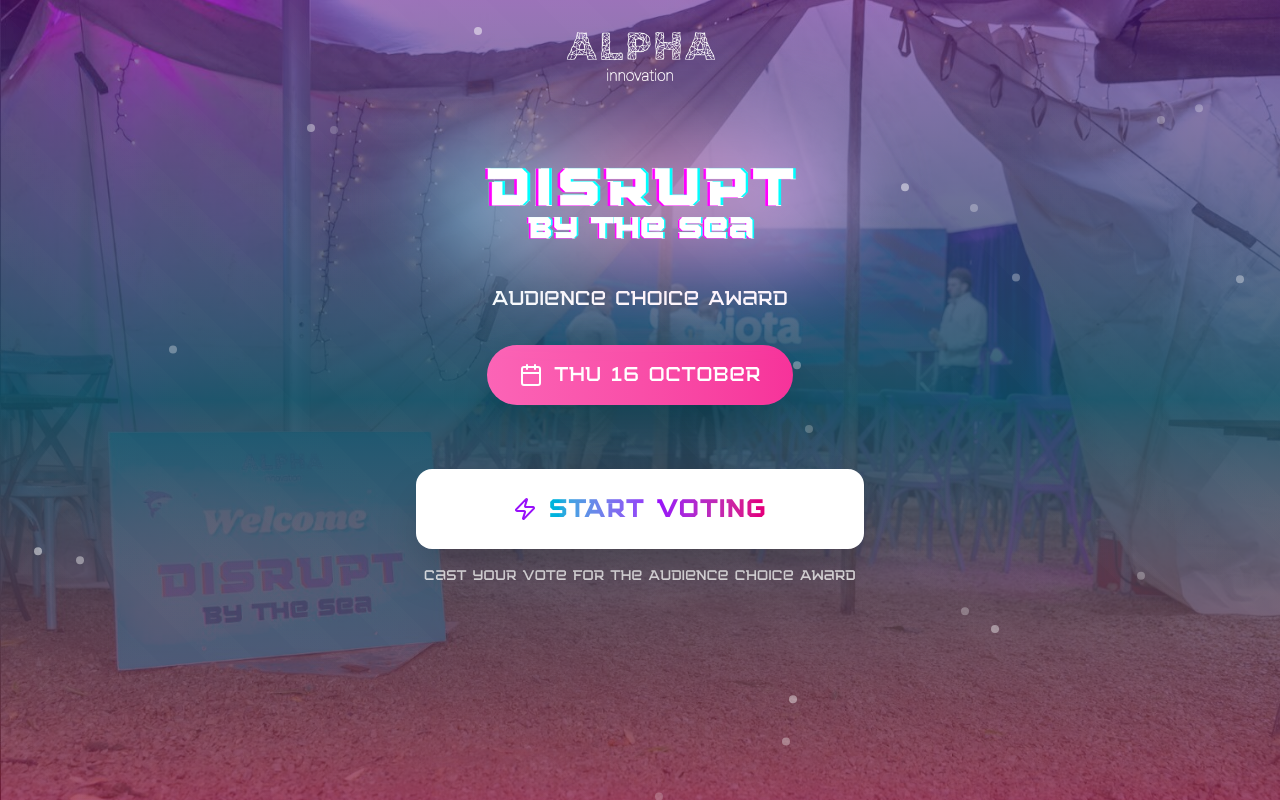
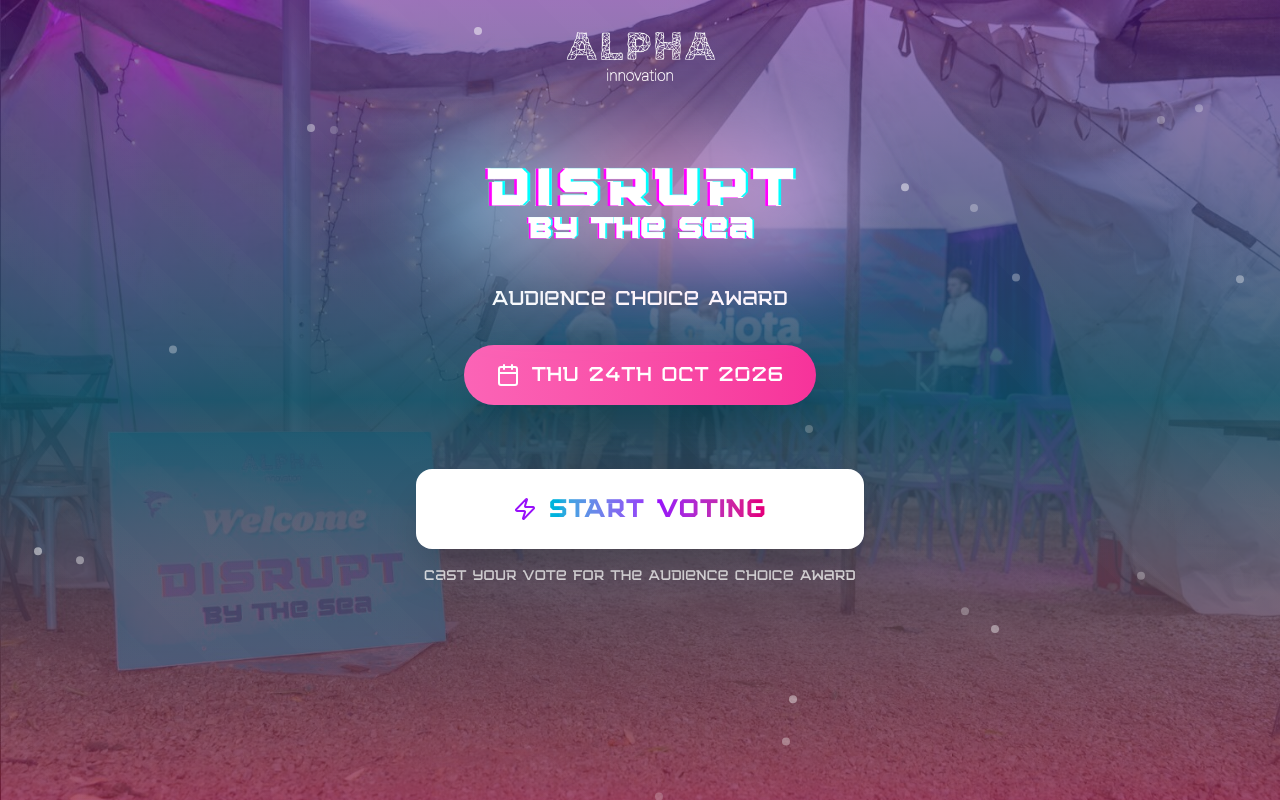
Before and after one commit to peprahobedadjei/Audience-Choice-Award-System, a Next.js app: page / in a window 1280 px wide. Built offline with nearby package versions, Linux system fonts and the light colour scheme.

Commit message:
updated date

```diff
--- a/components/Information.js
+++ b/components/Information.js
@@ -180,7 +180,7 @@ export default function DisruptInfoPage() {
     <ul className="space-y-2 text-white text-sm">
       <li>1. <span className="text-white">Disrupt Dollars are virtual currency.</span> No real money involved!</li>
       <li>2. <span className="text-white">No personal data is collected.</span> Completely anonymous voting</li>
-      <li>3. <span className="text-white">Just for fun.</span> Help crown the audience favorite!</li>
+      <li>3. <span className="text-white"></span> Help crown the audience favorite!</li>
     </ul>
   </div>
 </motion.div>
--- a/pages/index.js
+++ b/pages/index.js
@@ -135,7 +135,7 @@ export default function DisruptLanding() {
           >
             <Calendar className="w-6 h-6 text-white" />
             <span className="text-white text-xl font-light tracking-wider">
-              Thu 16 October
+              Thu 24th Oct 2026
             </span>
           </motion.div>
         </motion.div>
```
